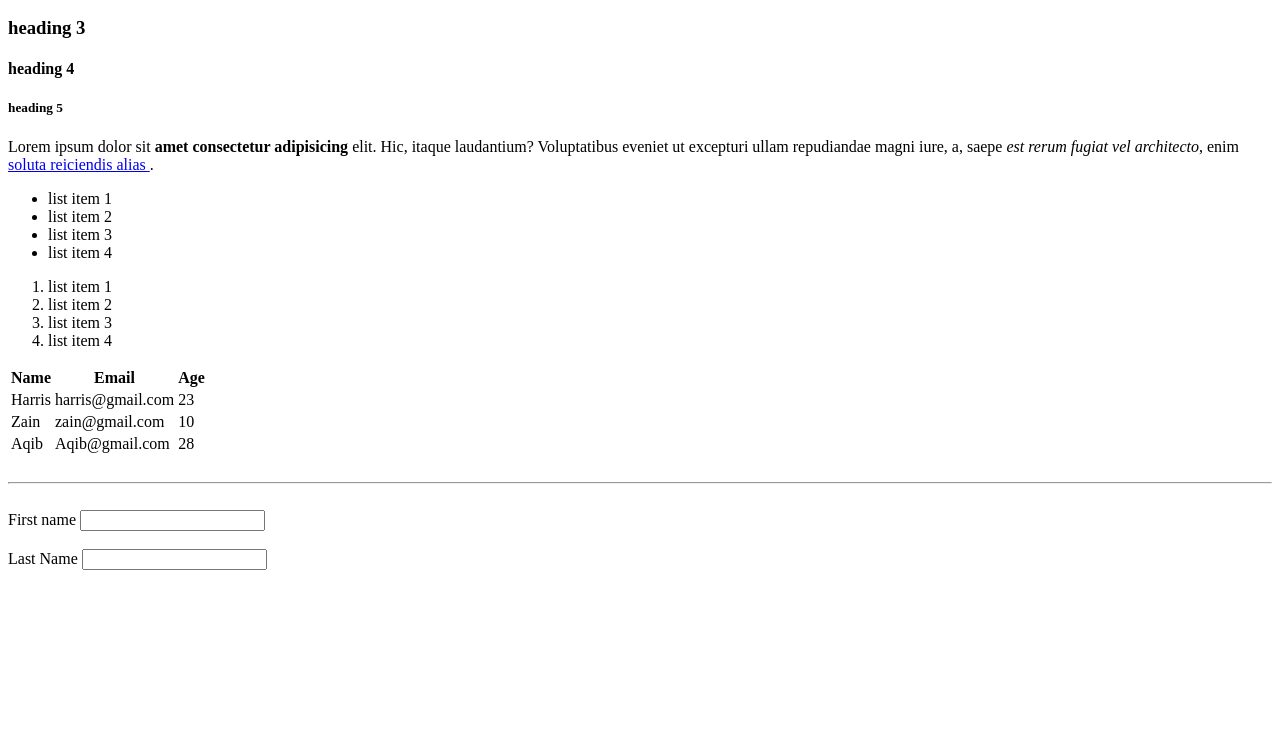
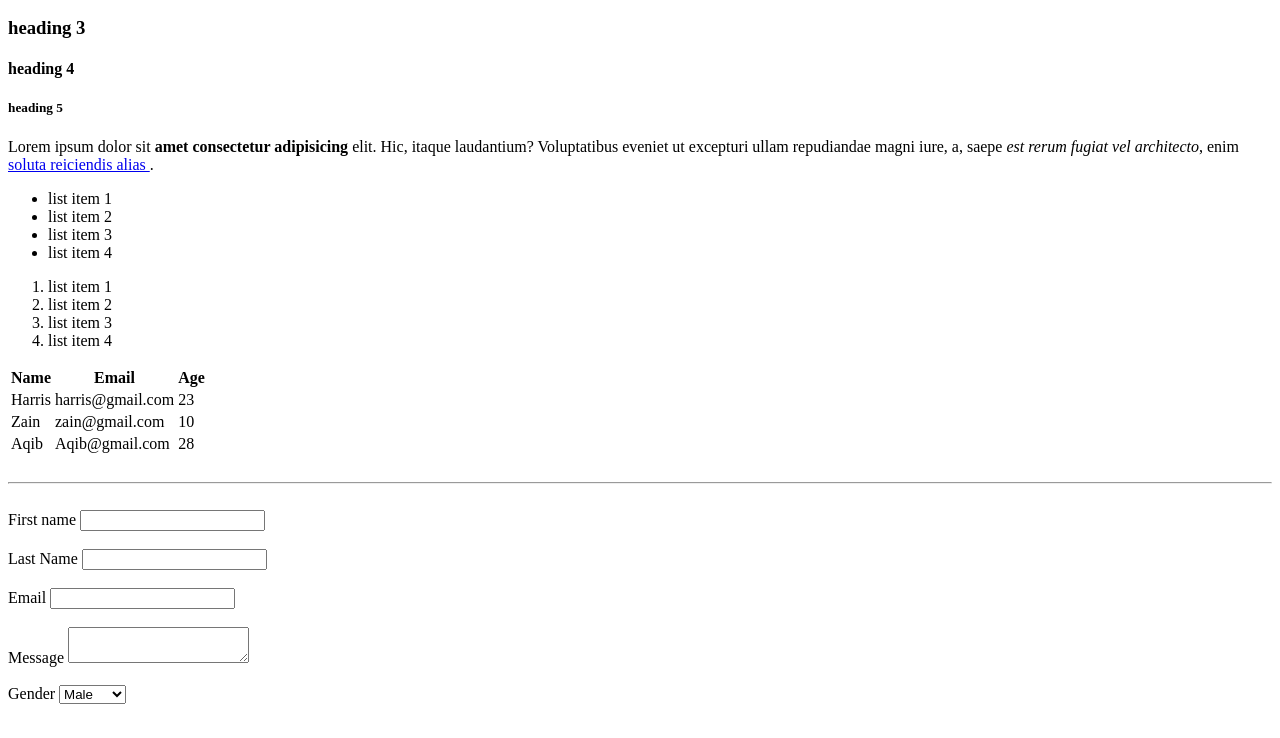
Before and after one commit to hhhhhh8987/First-github-project, a plain HTML site: page index.html in a window 1280 px wide. Shown: the part 110-848 px from the top of the page. After the commit the page ends 822 px from the top, so only its background shows below. Drawn offline with Linux system fonts and the light colour scheme.

Commit message:
add new label

```diff
--- a/index.html
+++ b/index.html
@@ -78,6 +78,24 @@
           <label>Last Name</label>
           <input type="text" name="lastName" >
        </div>
+       <br>
+       <div>
+          <label>Email</label>
+          <input type="email" name="email" >
+       </div>
+       <br>
+       <div>
+          <label>Message</label>
+          <textarea name="Message"></textarea>
+       </div>
+       <br>
+       <div>
+          <label>Gender</label>
+          <select name="Gender">
+            <option value="male">Male</option>
+            <option value="female">Female</option>
+        </div>
+
 
      </form>
 
```
